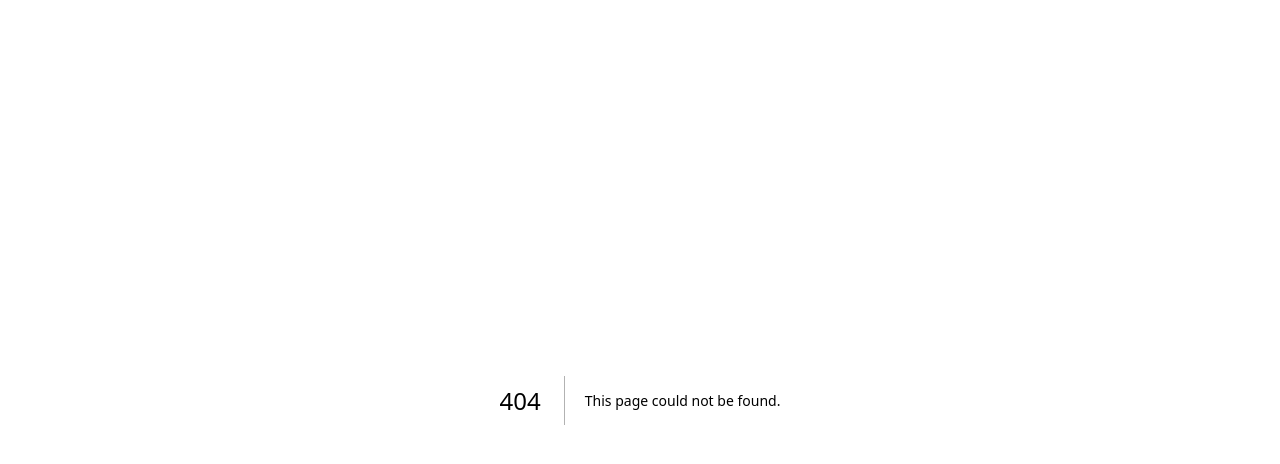
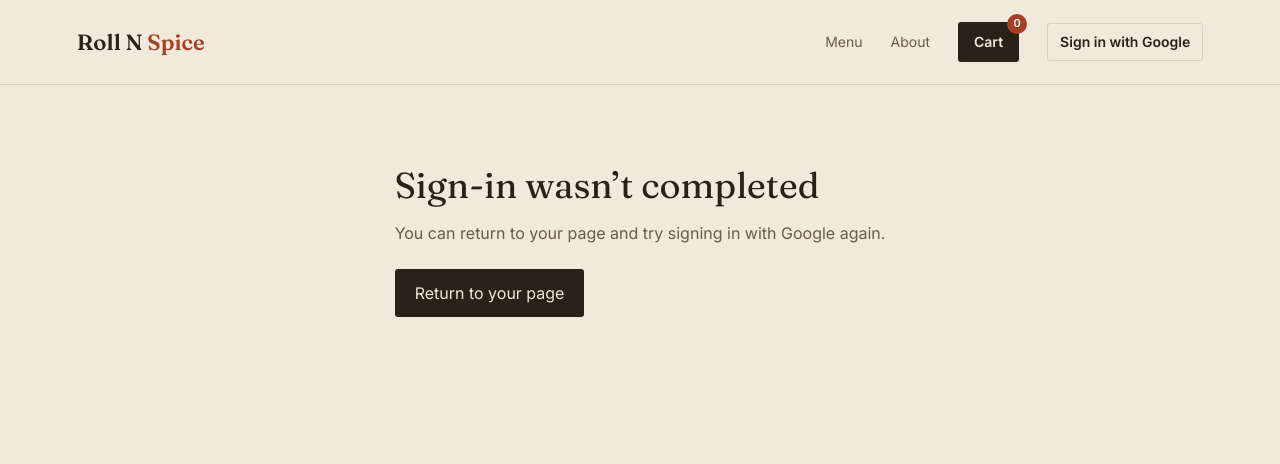
Before and after one commit to devEbuka/rollnspice, a Next.js app: page /auth/error in a window 1280 px wide. Before the commit this address had no page. Shown: the top 464 px of the page. Built offline with nearby package versions, Linux system fonts and the light colour scheme; no server answers.

Commit message:
feat: add Google sign-in, OAuth callback, and session-refresh middleware (proxy.js)

```diff
--- /dev/null
+++ b/src/app/auth/callback/route.js
@@ -0,0 +1,25 @@
+import { NextResponse } from "next/server";
+import { createClient } from "@/lib/supabase/server";
+import { safeReturnPath } from "@/lib/auth/return-path";
+
+export async function GET(request) {
+  const url = new URL(request.url);
+  const next = safeReturnPath(url.searchParams.get("next"));
+  const destination = new URL(next, url.origin);
+  const code = url.searchParams.get("code");
+  if (code && !url.searchParams.has("error")) {
+    const supabase = await createClient();
+    const { error } = await supabase.auth.exchangeCodeForSession(code);
+    if (!error) {
+      const response = NextResponse.redirect(destination);
+      response.headers.set("Cache-Control", "private, no-store");
+      return response;
+    }
+  }
+  // Do not expose provider errors or authorization codes to the UI.
+  const failure = new URL("/auth/error", url.origin);
+  failure.searchParams.set("next", next);
+  const response = NextResponse.redirect(failure);
+  response.headers.set("Cache-Control", "private, no-store");
+  return response;
+}
--- /dev/null
+++ b/src/app/auth/error/page.jsx
@@ -0,0 +1,17 @@
+import Link from "next/link";
+import Header from "@/components/layout/Header";
+import { safeReturnPath } from "@/lib/auth/return-path";
+
+export default async function AuthError({ searchParams }) {
+  const { next } = await searchParams;
+  return (
+    <>
+      <Header />
+      <main className="mx-auto max-w-2xl px-6 py-20">
+        <h1 className="mb-4 font-display text-4xl">Sign-in wasn’t completed</h1>
+        <p className="mb-6 text-muted">You can return to your page and try signing in with Google again.</p>
+        <Link href={safeReturnPath(next)} className="inline-block rounded-[3px] bg-ink px-5 py-3 text-background">Return to your page</Link>
+      </main>
+    </>
+  );
+}
--- /dev/null
+++ b/src/components/layout/AuthControls.jsx
@@ -0,0 +1,56 @@
+"use client";
+
+import { useEffect, useState } from "react";
+import { useRouter } from "next/navigation";
+import { createClient } from "@/lib/supabase/client";
+import { safeReturnPath } from "@/lib/auth/return-path";
+
+export default function AuthControls({ user }) {
+  const router = useRouter();
+  const [busy, setBusy] = useState(false);
+  const [error, setError] = useState("");
+
+  useEffect(() => {
+    const supabase = createClient();
+    const { data } = supabase.auth.onAuthStateChange((event) => {
+      if (event === "SIGNED_IN" || event === "SIGNED_OUT" || event === "USER_UPDATED") router.refresh();
+    });
+    return () => data.subscription.unsubscribe();
+  }, [router]);
+
+  async function handleAuth() {
+    setBusy(true);
+    setError("");
+    try {
+      const supabase = createClient();
+      if (user) {
+        const { error } = await supabase.auth.signOut({ scope: "local" });
+        if (error) throw error;
+        router.refresh();
+        setBusy(false);
+      } else {
+        const next = safeReturnPath(window.location.pathname + window.location.search + window.location.hash);
+        const callback = new URL("/auth/callback", window.location.origin);
+        callback.searchParams.set("next", next);
+        const { error } = await supabase.auth.signInWithOAuth({
+          provider: "google",
+          options: { redirectTo: callback.toString() },
+        });
+        if (error) throw error;
+      }
+    } catch {
+      setError(user ? "Could not sign out. Please try again." : "Could not sign in. Please try again.");
+      setBusy(false);
+    }
+  }
+
+  return (
+    <div className="flex flex-wrap items-center justify-end gap-2">
+      {user && <span className="max-w-40 truncate" title={user.label}>{user.label}</span>}
+      <button type="button" onClick={handleAuth} disabled={busy} className="rounded-[3px] border border-line px-3 py-2 font-semibold text-ink disabled:opacity-60">
+        {busy ? "Please wait…" : user ? "Sign out" : "Sign in with Google"}
+      </button>
+      {error && <p role="alert" className="w-full text-sm text-spice">{error}</p>}
+    </div>
+  );
+}
--- a/src/components/layout/Header.jsx
+++ b/src/components/layout/Header.jsx
@@ -1,18 +1,23 @@
 import Link from "next/link";
+import AuthControls from "./AuthControls";
+import { getUser } from "@/lib/supabase/server";
 
-export default function Header() {
+export default async function Header() {
+  const user = await getUser();
+  const identity = user ? { label: user.user_metadata?.full_name || user.email || "Signed in" } : null;
   return (
-    <header className="sticky top-0 z-10 flex items-center justify-between gap-4 border-b border-line bg-background px-[6vw] py-[22px]">
+    <header className="sticky top-0 z-10 flex flex-wrap items-center justify-between gap-4 border-b border-line bg-background px-[6vw] py-[22px]">
       <Link href="/" className="shrink-0 font-display text-[22px] font-semibold no-underline" aria-label="Roll N Spice home">
         Roll N <span className="text-spice">Spice</span>
       </Link>
-      <nav aria-label="Main navigation" className="flex items-center gap-4 text-sm text-muted sm:gap-7">
+      <nav aria-label="Main navigation" className="flex flex-wrap items-center gap-4 text-sm text-muted sm:gap-7">
         <a href="#menu">Menu</a>
         <a href="#about" className="hidden min-[401px]:inline">About</a>
         <button type="button" aria-disabled="true" aria-label="Cart, 0 items" className="relative rounded-[3px] bg-ink px-4 py-2.5 font-semibold text-background">
           Cart
           <span aria-hidden="true" className="absolute -top-2 -right-2 flex size-5 items-center justify-center rounded-full bg-spice text-[11px] text-white">0</span>
         </button>
+        <AuthControls user={identity} />
       </nav>
     </header>
   );
--- /dev/null
+++ b/src/lib/auth/return-path.js
@@ -0,0 +1,13 @@
+export function safeReturnPath(value) {
+  if (typeof value !== "string" || !value.startsWith("/")) return "/";
+  // Reject protocol-relative URLs, backslashes, and encoded equivalents.
+  try {
+    const decoded = decodeURIComponent(value);
+    if (decoded.startsWith("//") || /[\\\u0000-\u0020\u007f]/.test(decoded)) return "/";
+    const url = new URL(value, "https://internal.invalid");
+    if (url.origin !== "https://internal.invalid") return "/";
+    return `${url.pathname}${url.search}${url.hash}`;
+  } catch {
+    return "/";
+  }
+}
--- /dev/null
+++ b/src/lib/supabase/middleware.js
@@ -0,0 +1,25 @@
+import { createServerClient } from "@supabase/ssr";
+import { NextResponse } from "next/server";
+
+export async function updateSession(request) {
+  let response = NextResponse.next({ request });
+  const supabase = createServerClient(
+    process.env.NEXT_PUBLIC_SUPABASE_URL,
+    process.env.NEXT_PUBLIC_SUPABASE_PUBLISHABLE_KEY,
+    {
+      cookies: {
+        getAll: () => request.cookies.getAll(),
+        setAll(cookiesToSet, headers) {
+          cookiesToSet.forEach(({ name, value }) => request.cookies.set(name, value));
+          response = NextResponse.next({ request });
+          cookiesToSet.forEach(({ name, value, options }) => response.cookies.set(name, value, options));
+          if (headers) Object.entries(headers).forEach(([name, value]) => response.headers.set(name, value));
+        },
+      },
+    },
+  );
+  // Validate the token and refresh it before Server Components read cookies.
+  await supabase.auth.getClaims();
+  response.headers.set("Cache-Control", "private, no-store");
+  return response;
+}
--- a/src/lib/supabase/server.js
+++ b/src/lib/supabase/server.js
@@ -20,8 +20,8 @@ export async function createClient() {
               cookieStore.set(name, value, options);
             });
           } catch (error) {
-            // Server Components cannot write cookies. The auth task will add
-            // a refresh proxy; Route Handlers and Server Actions can write them.
+            // Middleware persists refresh cookies before Server Components run;
+            // Route Handlers and Server Actions can write them directly.
             if (!error.message?.includes("Cookies can only be modified")) {
               throw error;
             }
--- /dev/null
+++ b/src/proxy.js
@@ -0,0 +1,9 @@
+import { updateSession } from "./lib/supabase/middleware";
+
+export async function proxy(request) {
+  return updateSession(request);
+}
+
+export const config = {
+  matcher: ["/((?!_next/|favicon.ico|.*\\.(?:svg|png|jpg|jpeg|gif|webp|ico|css|js|map|woff2?|ttf)$).*)"],
+};
```
Also changed, not shown: 2 other files (tests, documents, lock files or other folders).
